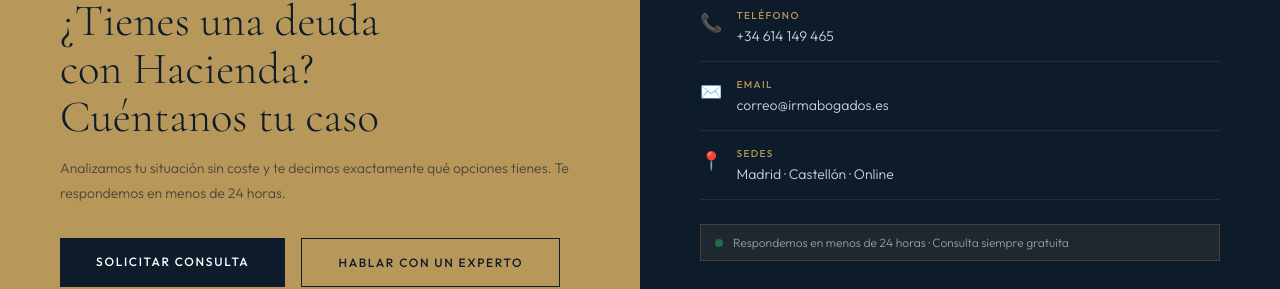
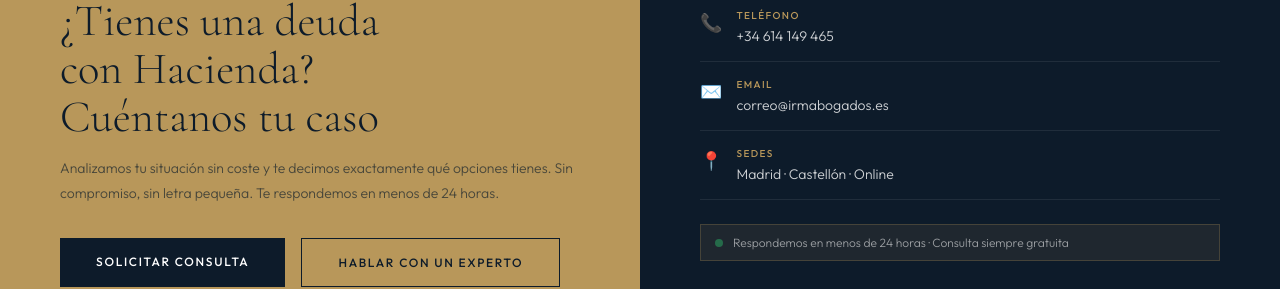
Before and after one commit to Ivanrm01/IRM-Abogados, a Next.js app: page /garantias-deuda-aeat in a window 1280 px wide. Shown: the part 5120-5409 px from the top of the page. Built offline with nearby package versions, Linux system fonts and the light colour scheme.

Commit message:
Update page.jsx

```diff
--- a/app/garantias-deuda-aeat/page.jsx
+++ b/app/garantias-deuda-aeat/page.jsx
@@ -221,7 +221,7 @@ export default function GarantiasPage() {
         <div className={styles.ctaLeft}>
           <div className={styles.ctaEyebrow}>Primera consulta gratuita</div>
           <div className={styles.ctaTitle}>¿Tienes una deuda<br />con Hacienda?<br />Cuéntanos tu caso</div>
-          <p className={styles.ctaDesc}>Analizamos tu situación sin coste y te decimos exactamente qué opciones tienes. Te respondemos en menos de 24 horas.</p>
+          <p className={styles.ctaDesc}>Analizamos tu situación sin coste y te decimos exactamente qué opciones tienes. Sin compromiso, sin letra pequeña. Te respondemos en menos de 24 horas.</p>
           <div className={styles.ctaBtns}>
             <a href="mailto:correo@irmabogados.es" className="btn-navy">SOLICITAR CONSULTA</a>
             <a href="tel:+34614149465" className="btn-outline-navy">HABLAR CON UN EXPERTO</a>
```
